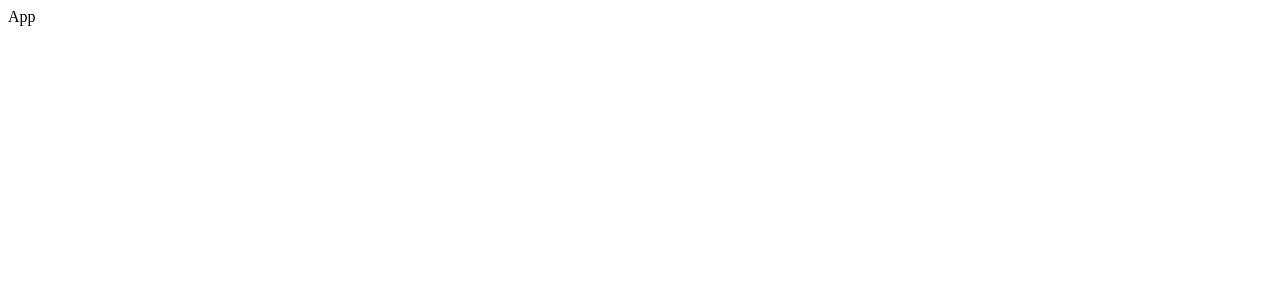
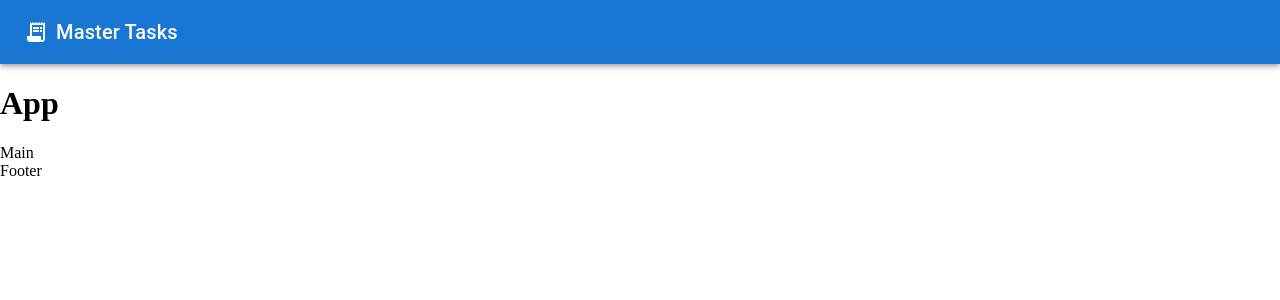
Before and after one commit to VHrabarev/taskmaster, a React (Create React App) app: page / in a window 1280 px wide. Shown: the top 300 px of the page. Built offline with nearby package versions, Linux system fonts and the light colour scheme.

Commit message:
Pre-layout Header and Main component, add react-router-dom

```diff
--- a/package.json
+++ b/package.json
@@ -5,6 +5,7 @@
   "dependencies": {
     "@emotion/react": "^11.11.1",
     "@emotion/styled": "^11.11.0",
+    "@mui/icons-material": "^5.13.7",
     "@mui/material": "^5.13.7",
     "@reduxjs/toolkit": "^1.9.5",
     "@testing-library/jest-dom": "^5.16.5",
@@ -17,6 +18,7 @@
     "react": "^18.2.0",
     "react-dom": "^18.2.0",
     "react-redux": "^8.1.1",
+    "react-router-dom": "^6.14.1",
     "react-scripts": "5.0.1",
     "typescript": "^4.9.5",
     "web-vitals": "^2.1.4"
--- a/public/index.html
+++ b/public/index.html
@@ -5,7 +5,7 @@
   <meta name="viewport" content="width=device-width, initial-scale=1.0">
   <title>To do list</title>
 </head>
-<body>
+<body style="margin: 0;">
   <div id="root"></div>
 </body>
 </html>
--- a/src/App.tsx
+++ /dev/null
@@ -1,6 +0,0 @@
-const App = function() {
-  return <div>App</div>;
-}
-
-
-export default App;
--- /dev/null
+++ b/src/components/App/index.tsx
@@ -0,0 +1,14 @@
+import Header from "../Header";
+import Main from "../Main";
+import Footer from "../Footer";
+
+const App = function() {
+  return <div>
+    <Header />
+    <h1>App</h1>
+    <Main />
+    <Footer />
+  </div>;
+}
+
+export default App;
--- /dev/null
+++ b/src/components/Footer/index.tsx
@@ -0,0 +1,5 @@
+const Footer = function() {
+    return <div>Footer</div>;
+};
+
+export default Footer;
--- /dev/null
+++ b/src/components/Header/index.tsx
@@ -0,0 +1,24 @@
+import { AppBar, Container, Toolbar, Typography } from '@mui/material';
+import ReceiptLongIcon from '@mui/icons-material/ReceiptLong';
+import { Link } from 'react-router-dom';
+
+const Header = function() {
+    return (
+        <AppBar position="static">
+            <Container maxWidth="xl">
+                <Toolbar disableGutters>
+                    <Link to="/" style={{ display: "flex", alignItems: "center", color: "inherit", textDecoration: "none" }}>
+                        <ReceiptLongIcon sx={{ mr: 1 }} />
+                        <Typography
+                            variant='h6'
+                            noWrap
+                            children="Master Tasks"
+                        />
+                    </Link>
+                </Toolbar>
+            </Container>
+        </AppBar>
+    );
+};
+
+export default Header;
--- /dev/null
+++ b/src/components/Main/index.tsx
@@ -0,0 +1,5 @@
+const Main = function() {
+    return <div>Main</div>;
+};
+
+export default Main;
--- /dev/null
+++ b/src/hook.ts
@@ -0,0 +1,6 @@
+import { useDispatch, useSelector } from 'react-redux';
+import type { TypedUseSelectorHook } from 'react-redux';
+import type { RootState, AppDispatch } from './store';
+
+export const useAppDispatch: () => AppDispatch = useDispatch;
+export const useAppSelector: TypedUseSelectorHook<RootState> = useSelector;
--- a/src/index.tsx
+++ b/src/index.tsx
@@ -1,12 +1,19 @@
 import React from 'react';
 import ReactDOM from 'react-dom/client';
-import App from './App';
+import App from './components/App';
+import store from './store';
+import { Provider } from 'react-redux';
+import { BrowserRouter } from 'react-router-dom';
 
 const root = ReactDOM.createRoot(
   document.getElementById('root') as HTMLElement
 );
 root.render(
   <React.StrictMode>
-    <App />
+    <Provider store={store}>
+      <BrowserRouter>
+        <App />
+      </BrowserRouter>
+    </Provider>
   </React.StrictMode>
 );
--- /dev/null
+++ b/src/store/index.ts
@@ -0,0 +1,15 @@
+import { configureStore } from "@reduxjs/toolkit";
+import registrationReducer from "./reducers/registrationReducer";
+
+const store = configureStore({
+    reducer: {
+        registration: registrationReducer,
+    },
+});
+
+console.log(store.getState());
+store.subscribe(() => console.log(store.getState()));
+
+export default store;
+export type RootState = ReturnType<typeof store.getState>;
+export type AppDispatch = typeof store.dispatch;
--- /dev/null
+++ b/src/store/reducers/registrationReducer.ts
@@ -0,0 +1,19 @@
+import { createSlice } from '@reduxjs/toolkit';
+
+interface registrationState {
+    userName: string,
+};
+
+const initialState: registrationState = {
+    userName: "User",
+};
+
+const registrationSlice = createSlice({
+    name: "registration",
+    initialState,
+    reducers: {
+
+    },
+});
+
+export default registrationSlice.reducer;
```
Also changed, not shown: 1 other file (tests, documents, lock files or other folders).
